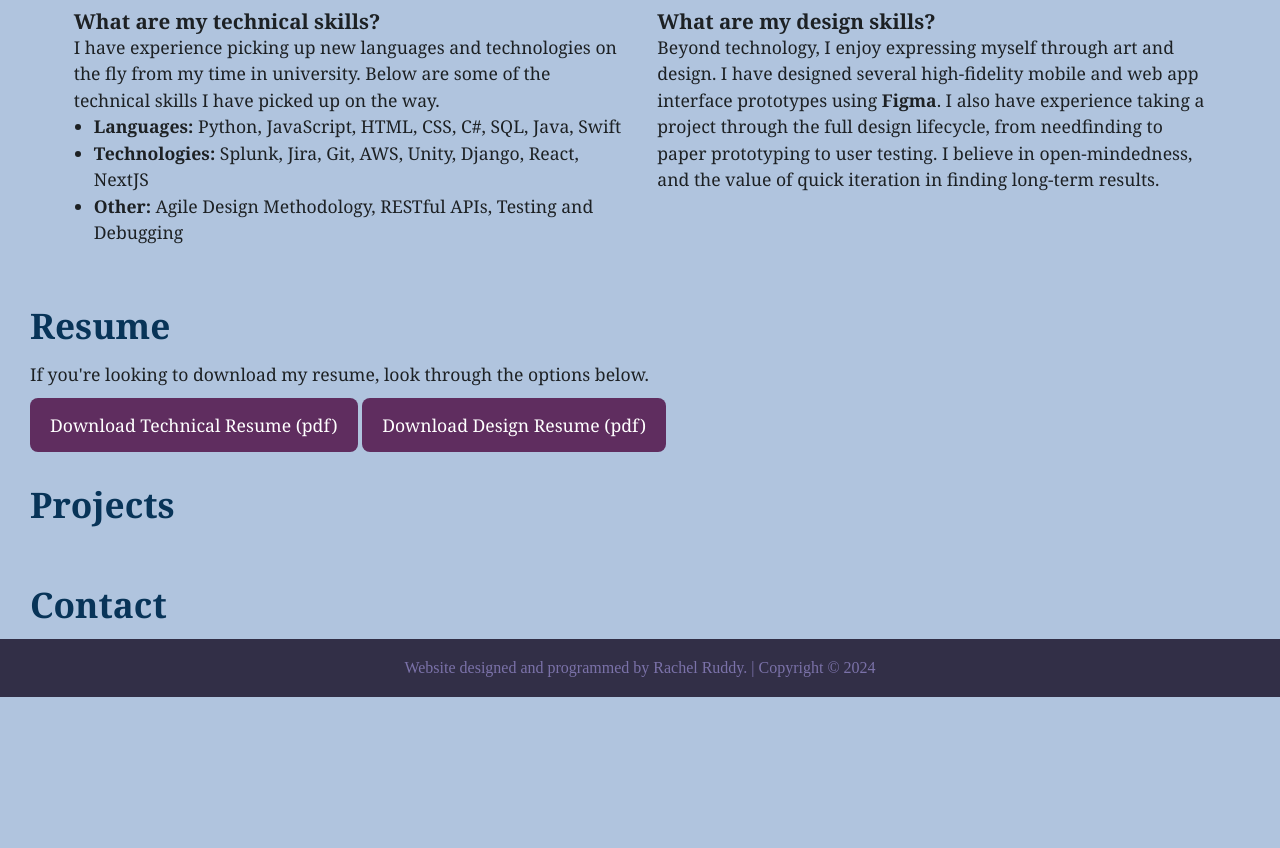
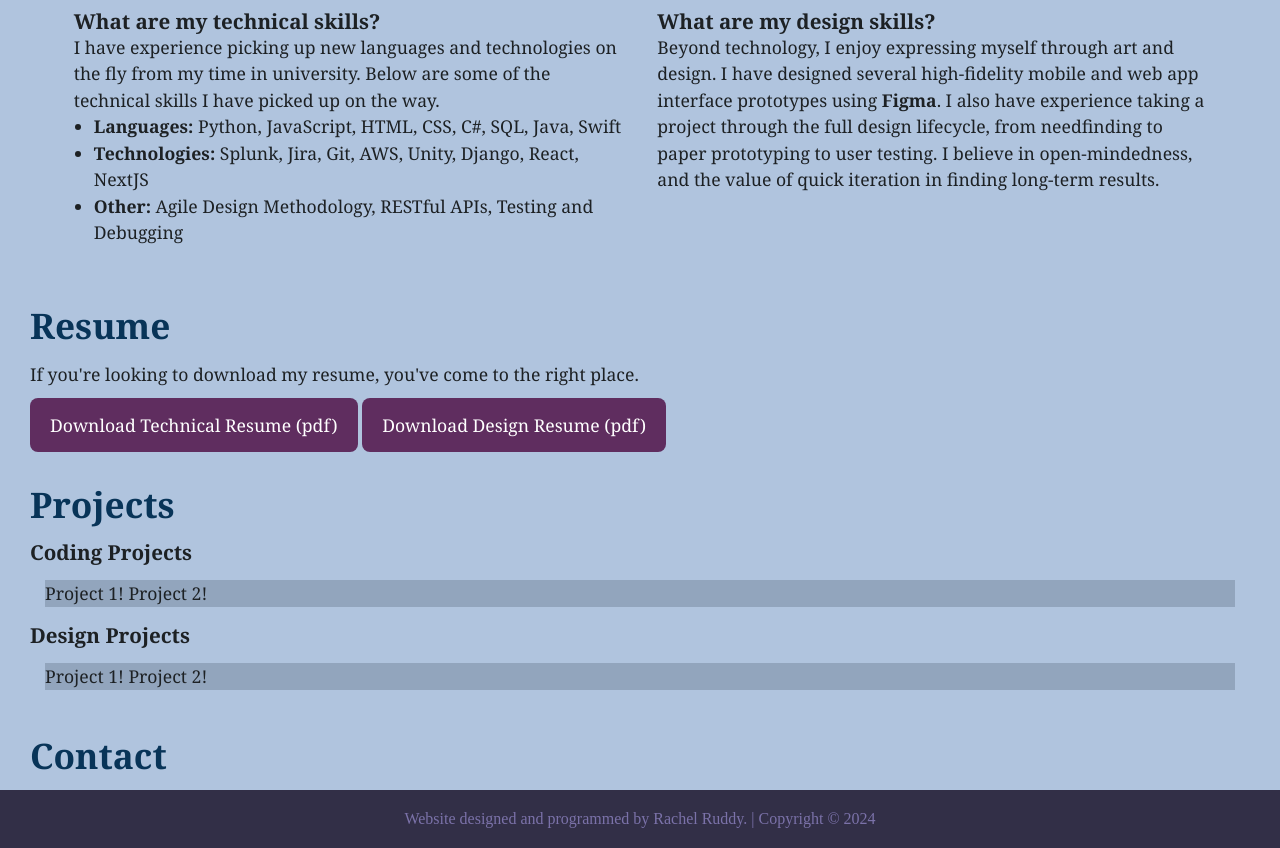
Before and after one commit to rjruddy/rjruddy.github.io, a plain HTML site: page index.html in a window 1280 px wide. Shown: the part 496-1344 px from the top of the page. Before the commit the page ends 1193 px from the top, so only its background shows below. Drawn offline with Linux system fonts and the light colour scheme.

Commit message:
Preparing project layout

```diff
--- a/index.html
+++ b/index.html
@@ -61,18 +61,42 @@
         </div>
         <div id="resume">
             <h1>Resume</h1>
-            <p class="buttonMargin">If you're looking to download my resume, look through the options below. </p>
+            <p class="buttonMargin">If you're looking to download my resume, you've come to the right place. </p>
             <span class="buttons">
                 <a class="downloadButton" href="Resume.pdf" download>Download Technical Resume (pdf)</a>
                 <a class="downloadButton" href="DesignResume.pdf" download>Download Design Resume (pdf)</a>
             </span>
         </div>
-        <div id="projects">
+        <div id="projects"> <!--Do not separate projects by type until there are enough projects to justify it-->
             <h1>Projects</h1>
-            <div>
+            <h3>Coding Projects</h3>
+            <div class="scrollMenu">
+                <!--Development projects-->
+                    <!-- SSA AWS project -->
+                    <!-- Full Stack Recipe Step Tracker project -->
+                    <!-- Full Stack Personal Portfolio -->
+                    <!-- Oops! Too Small game -->
+                    <!-- Computer graphics assignment 2 -->
+                <span class="projectWidget">
+                    Project 1!
+                </span>
+                <span class="projectWidget">
+                    Project 2!
+                </span>
+            </div>
+            <h3>Design Projects</h3>
+            <div class="scrollMenu">
                 <!--Design projects-->
-                <!--Development projects-->
-                <!--Do not separate projects by type until there are enough projects to justify it-->
+                    <!-- Hyatt Figma mobile -->
+                    <!-- Caesar Paper prototype -->
+                    <!-- Caesar Digital prototype -->
+                    <!-- HCI Studio figma prototype -->
+                <span class="projectWidget">
+                    Project 1!
+                </span>
+                <span class="projectWidget">
+                    Project 2!
+                </span>
             </div>
         </div>
         <div id="contact">
--- a/styles.css
+++ b/styles.css
@@ -156,3 +156,16 @@ footer {
 .downloadButton:hover {
     background-color:rgb(53, 22, 53);
 }
+
+.scrollMenu {
+    overflow:auto;
+    white-space:nowrap;
+    background-color:rgb(146, 165, 189);
+    margin: 15px;
+}
+
+.projectWidget {
+    height:50px;
+    width:50px;
+    display:flexbox;
+}
```
